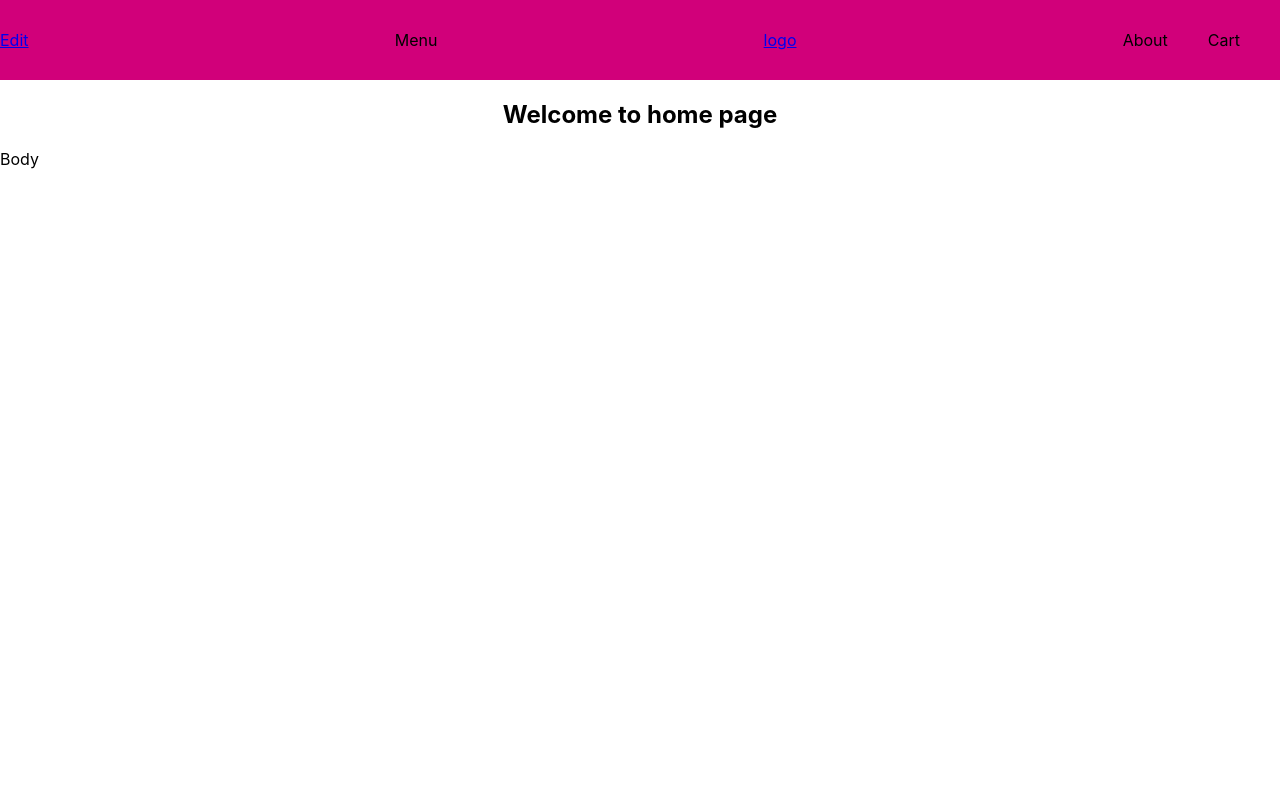
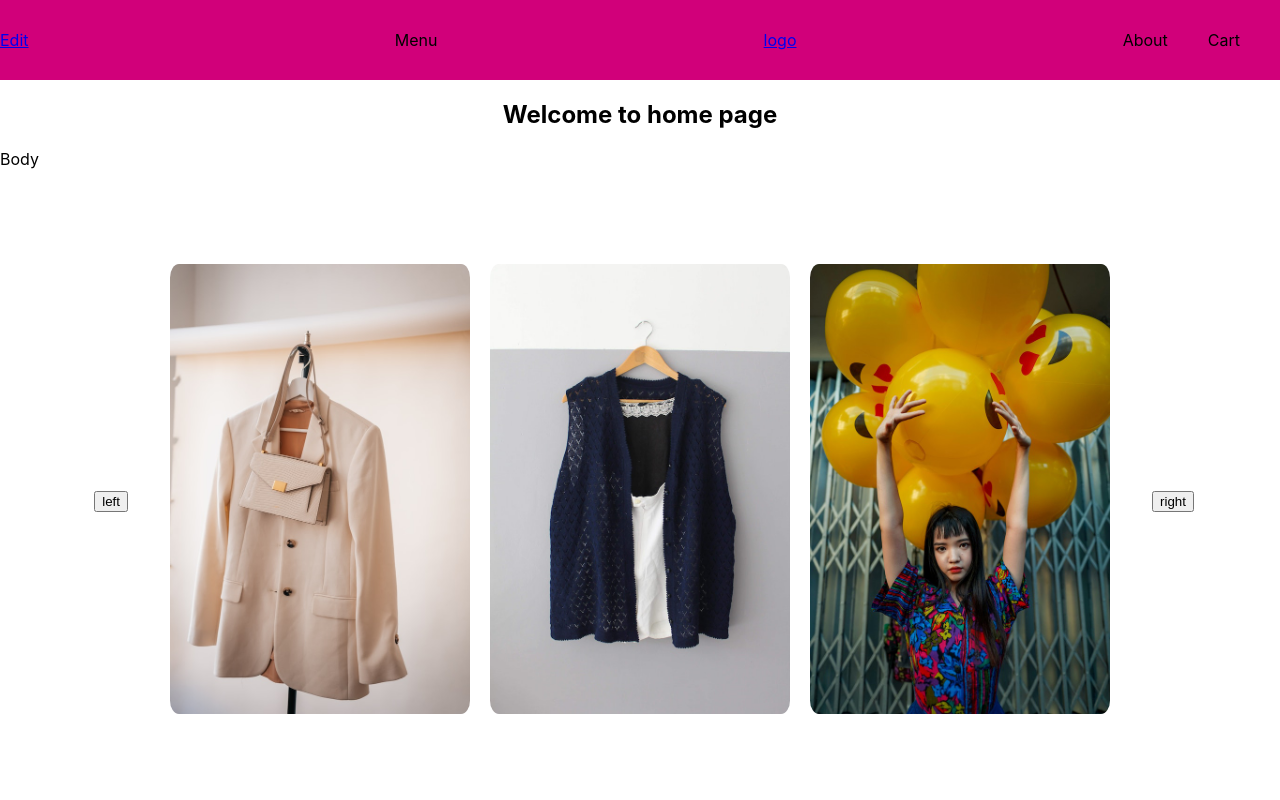
Before and after one commit to quirkyexplorer/shop_site, a React (Create React App) app in the folder front-end/: page / in a window 1280 px wide. Shown: the top 800 px of the page. Built offline with nearby package versions, Linux system fonts and the light colour scheme.

Commit message:
'edited the button distance on carousel'

```diff
--- a/front-end/src/body/Body.js
+++ b/front-end/src/body/Body.js
@@ -1,7 +1,7 @@
 import React from 'react'
 import styled from 'styled-components'
 const BodyWrapper = styled.div`
-  height: 900px;
+  height: 100px;
 `;
 export default function Body() {
   console.log('hello world');
--- a/front-end/src/carousel/Carousel.js
+++ b/front-end/src/carousel/Carousel.js
@@ -51,7 +51,7 @@
 const Button = styled.button`
   position: absolute;
   top: 50%;
-  ${(props) => (props.direction === 'right' ? 'right: 15%' : 'left: 15%')};
+  ${(props) => (props.direction === 'right' ? 'left:90%' : 'right:90%')};
 `;
 
 export default function Carrousel() {
```
